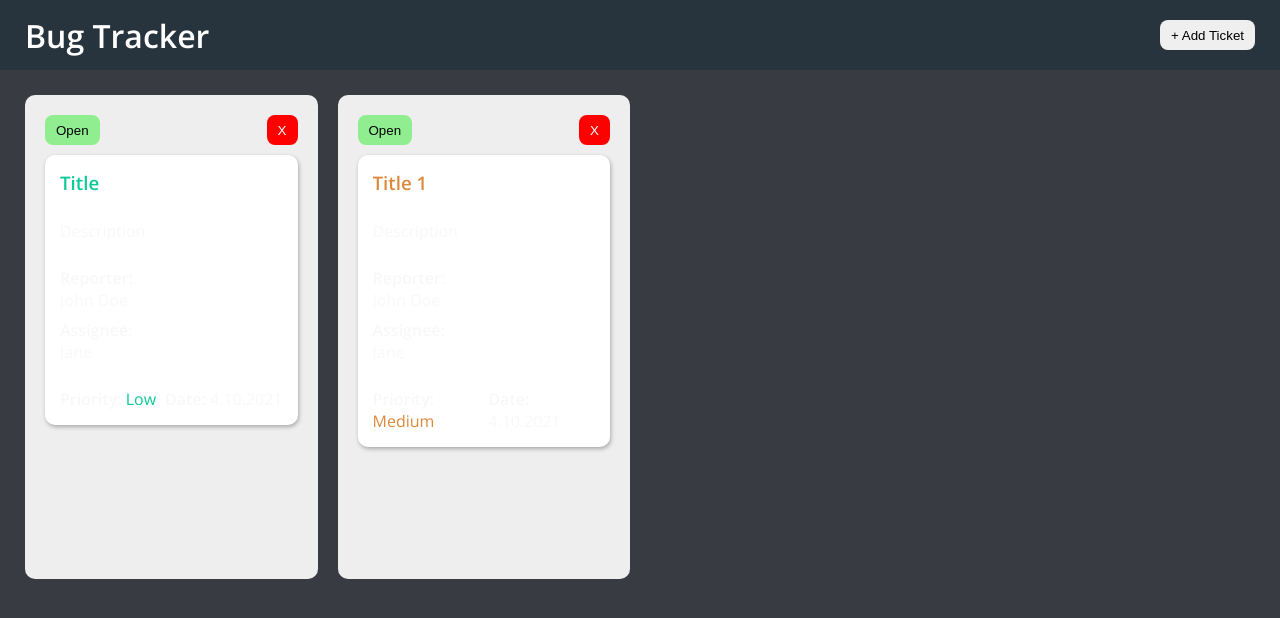
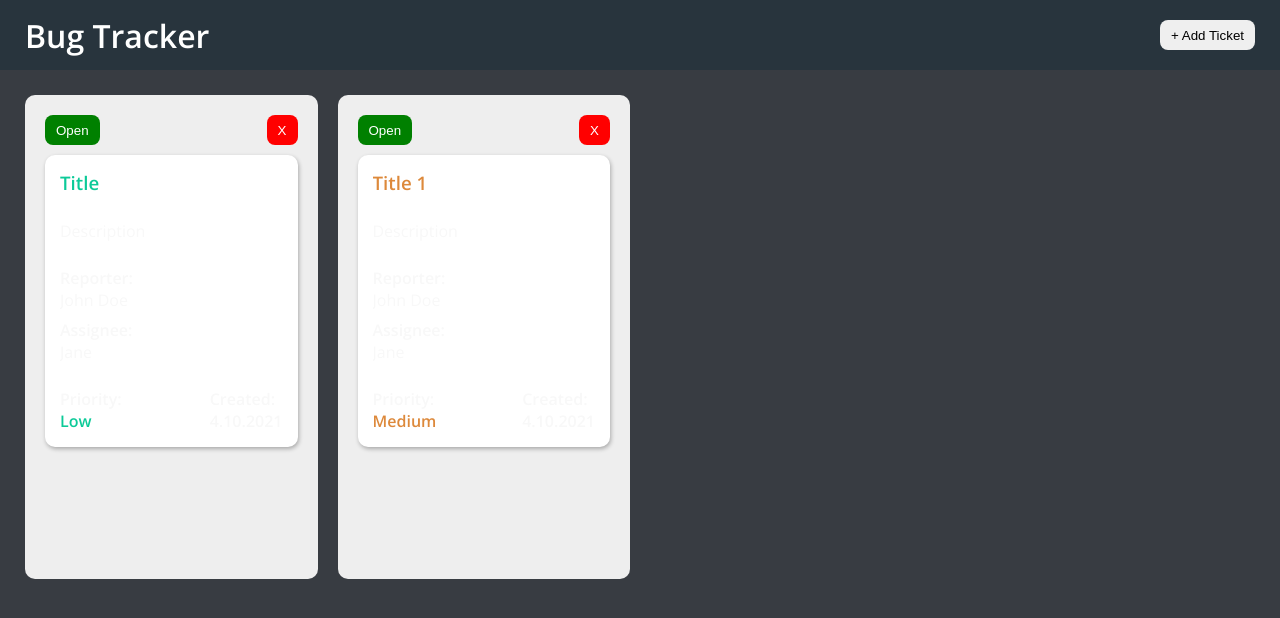
Before and after one commit to markosilvasvuori/ticket-tracker, a React (Create React App) app: page / in a window 1280 px wide. Shown: the top 618 px of the page. Built offline with nearby package versions, Linux system fonts and the light colour scheme.

Commit message:
Wrapped footer details in divs

```diff
--- a/src/components/Tickets/TicketList/TicketItem.js
+++ b/src/components/Tickets/TicketList/TicketItem.js
@@ -37,10 +37,10 @@ const TicketItem = (props) => {
 
     return (
         <li>
-            <Container className={classes["ticket-container"]}>
+            <Container className={`${classes["ticket-container"]} ${props.isSolved ? classes["ticket-solved"] : ''}`}>
                 <div className={classes["ticket-buttons"]}>
                     <Button
-                        className={props.isSolved ? classes.solved : classes.open}
+                        className={props.isSolved ? classes.solved : classes["button-green"]}
                         onClick={handleStatus}
                     >
                         {props.isSolved ? 'Solved' : 'Open'}
@@ -48,7 +48,12 @@ const TicketItem = (props) => {
                     <Button className={classes["button-red"]} onClick={toggleConfirmDelete}>X</Button>
                 </div>
                 <Card className={classes.ticket} onClick={modalIsShowingHandler}>
-                    <h3 className={classes["crop-title"]} style={{color: props.priorityColor}}>{props.title}</h3>
+                    <h3
+                        className={classes["crop-title"]}
+                        style={{color: `${props.isSolved ? '#6acdf5' : props.priorityColor}`}}
+                    >
+                        {props.title}
+                    </h3>
                     <p className={`${classes.description} ${classes["crop-description"]}`}>{props.description}</p>
                     <div className={classes.names}>
                         <h4>Reporter:</h4>
@@ -57,8 +62,14 @@ const TicketItem = (props) => {
                         <p className={classes["crop-name"]}>{props.assignee}</p>
                     </div>
                     <footer>
-                        <p>Priority: <span style={{color: props.priorityColor}}>{props.priority}</span></p>
-                        <p>Date: <span>{props.date}</span></p>
+                        <div>
+                            <h4>Priority:</h4>
+                            <p style={{color: props.priorityColor}}>{props.priority}</p>
+                        </div>
+                        <div>
+                            <h4>Created:</h4>
+                            <p>{props.date}</p>
+                        </div>
                     </footer>
                 </Card>
                 {isDeleting &&
```
